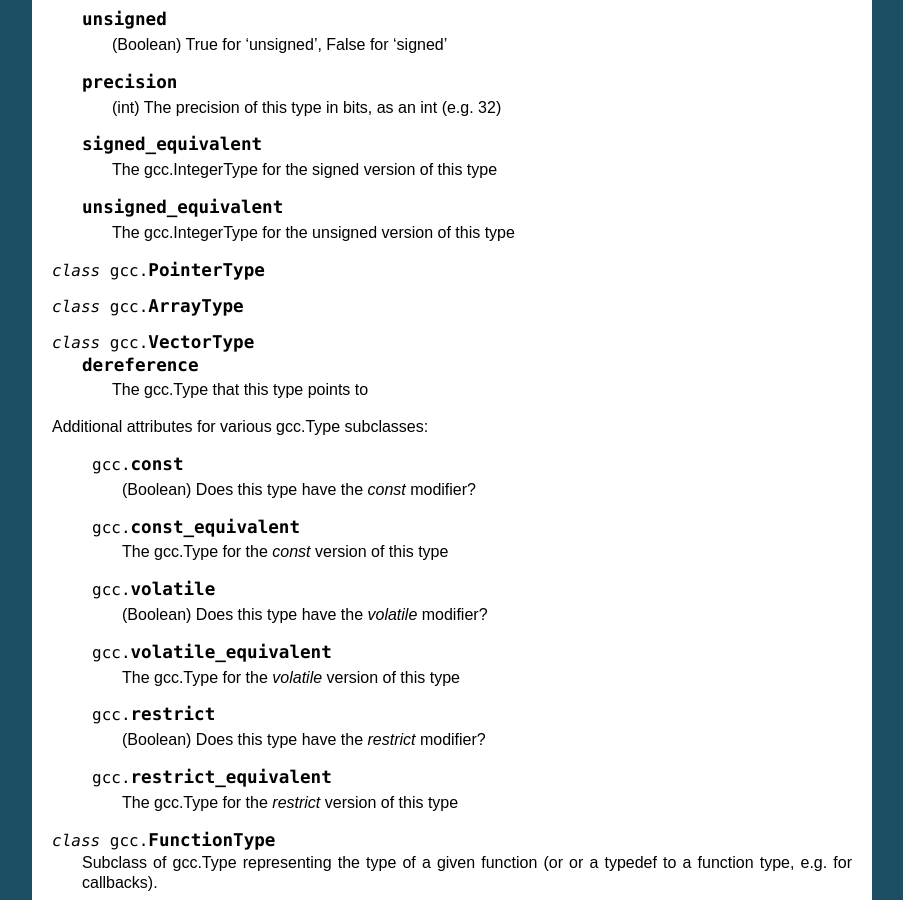
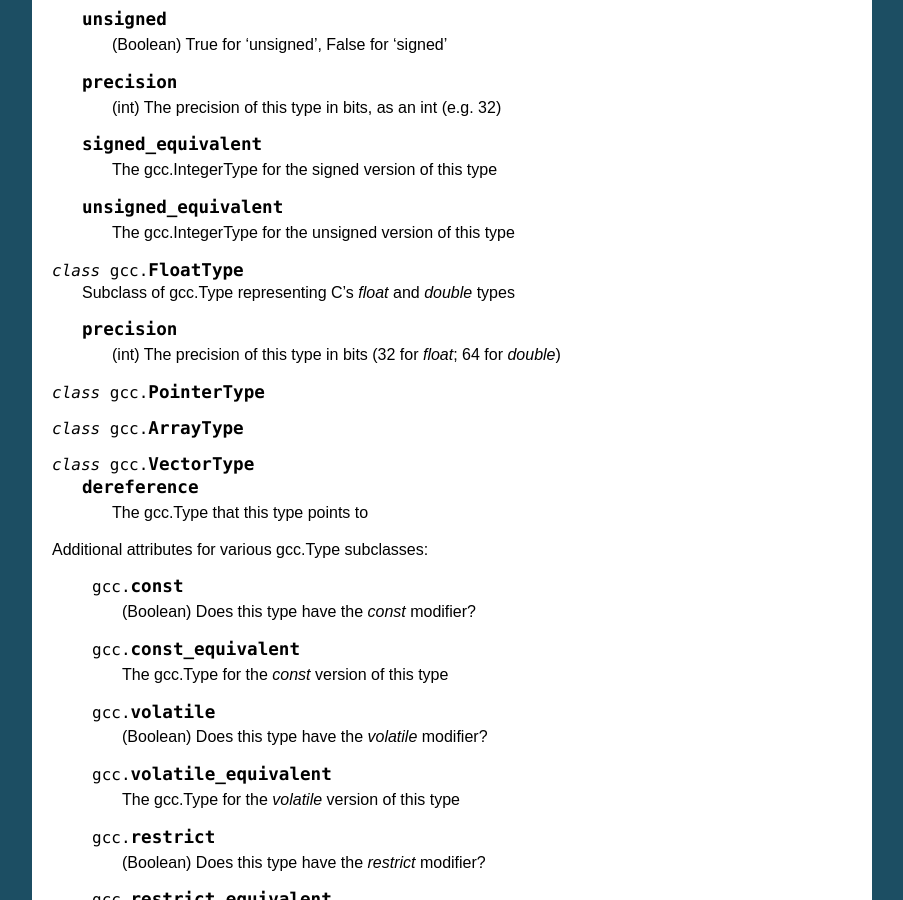
Before and after one commit to davidmalcolm/gcc-python-plugin, a Sphinx documentation site: the page built from docs/tree.rst, in a window 1280 px wide and 900 px high, scrolled down 3489 px. Shown: the whole window, without its empty margins (198-1101 px from the left). Built offline with Sphinx 7.4.7, drawn with Linux system fonts in a browser that asks for light colours; some of the changed text lies outside the part shown.

```diff
--- a/docs/tree.rst
+++ b/docs/tree.rst
@@ -250,6 +250,15 @@ Types
    .. py:attribute:: unsigned_equivalent
 
       The gcc.IntegerType for the unsigned version of this type
+
+.. py:class:: gcc.FloatType
+
+   Subclass of gcc.Type representing C's `float` and `double` types
+
+   .. py:attribute:: precision
+
+      (int) The precision of this type in bits (32 for `float`; 64 for
+      `double`)
 
 .. py:class:: gcc.PointerType
 .. py:class:: gcc.ArrayType
```
Also changed, not shown: generate-tree-c.py (+5 -3 lines), 2 other files.
